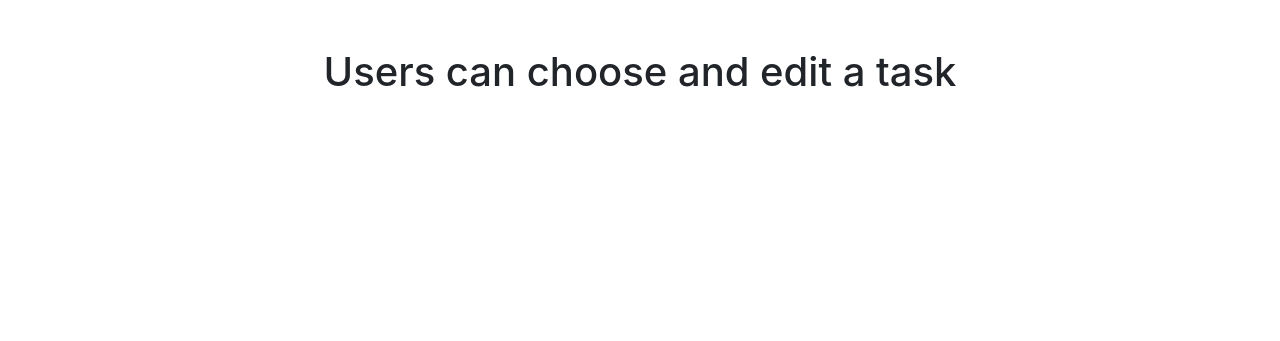
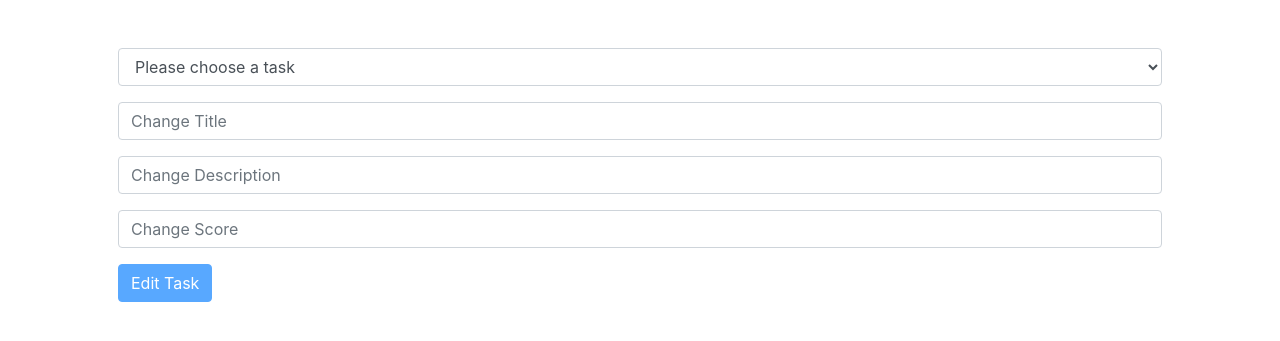
Before and after one commit to gianmillare/Giacomo_Tasks, a Flask app: page /edit in a window 1280 px wide. Shown: the part 66-407 px from the top of the page. Run offline with Flask 2, Linux system fonts and the light colour scheme; the visitor is signed in with stand-in values (Sample User, id 1); some libraries are stand-ins or nearby versions.

Commit message:
completed the edit.html file, giving users a way to input values for editing tasks

```diff
--- a/templates/edit.html
+++ b/templates/edit.html
@@ -5,5 +5,43 @@
 {% endblock %}
 
 {% block main %}
-    <h1>Users can choose and edit a task</h1>
+    <form action="/edit" method="POST">
+
+        <!-- dropdown menu to select a task to edit -->
+        <div class="form-group">
+            <select id="task_id" class="form-control" name="task_id" required onchange="enableButton()">
+                <option selected value="">Please choose a task</option>
+                {% for task in tasks %}
+                    <option value="{{ task }}">{{ task }}</option>
+                {% endfor %}
+            </select>
+        </div>
+
+        <!-- Users have three options to change: Title, Description, and Score -->
+        <!-- If empty, then the existing value will stay the same -->
+        <div class="form-group">
+            <input class="form-control" name="task_title" type="text" placeholder="Change Title">
+        </div>
+
+        <div class="form-group">
+            <input class="form-control" name="task_desc" type="text" placeholder="Change Description">
+        </div>
+
+        <div class="form-group">
+            <input class="form-control" name="task_score" type="text" placeholder="Change Score">
+        </div>
+
+        <!-- Button to submit the changes made above -->
+        <button class="btn btn-primary" type="submit" id="submit" disabled>Edit Task</button>
+
+    </form>
+
+    <!-- Disable the submit button if no task is selected -->
+    <script>
+        function enableButton() {
+            var selectedItem = document.getElementById('task_id');
+            var buttonElem = document.getElementById('submit');
+            buttonElem.disabled = !selectedItem.value;
+        }
+    </script>
 {% endblock %}
```
